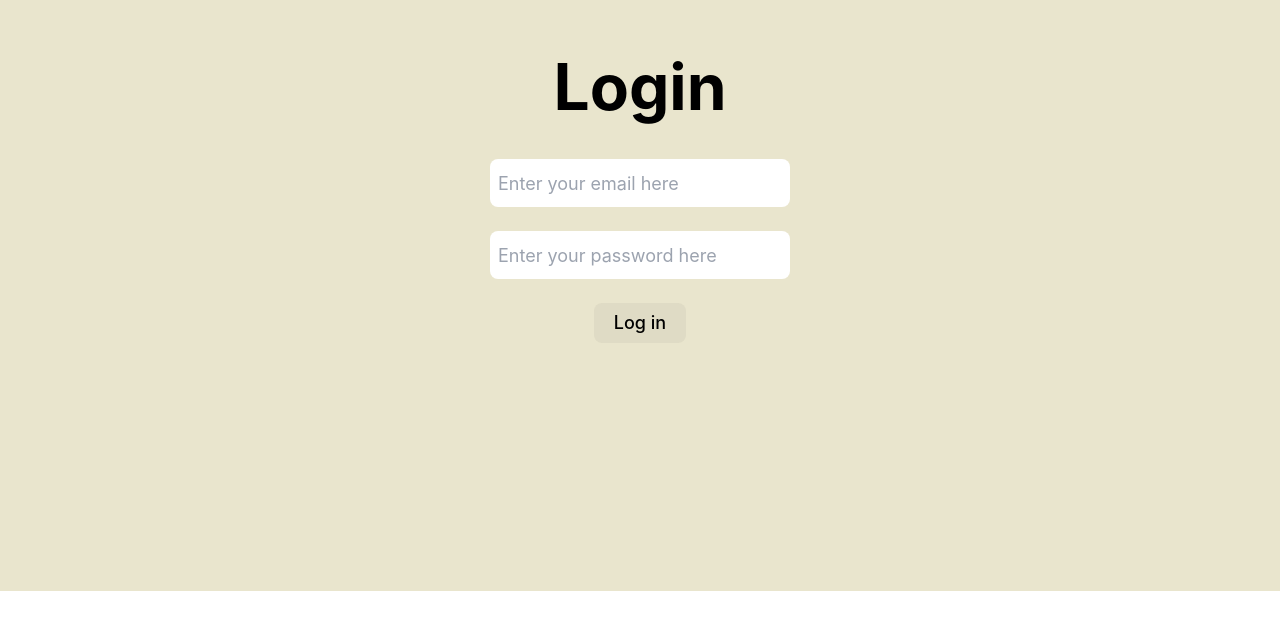
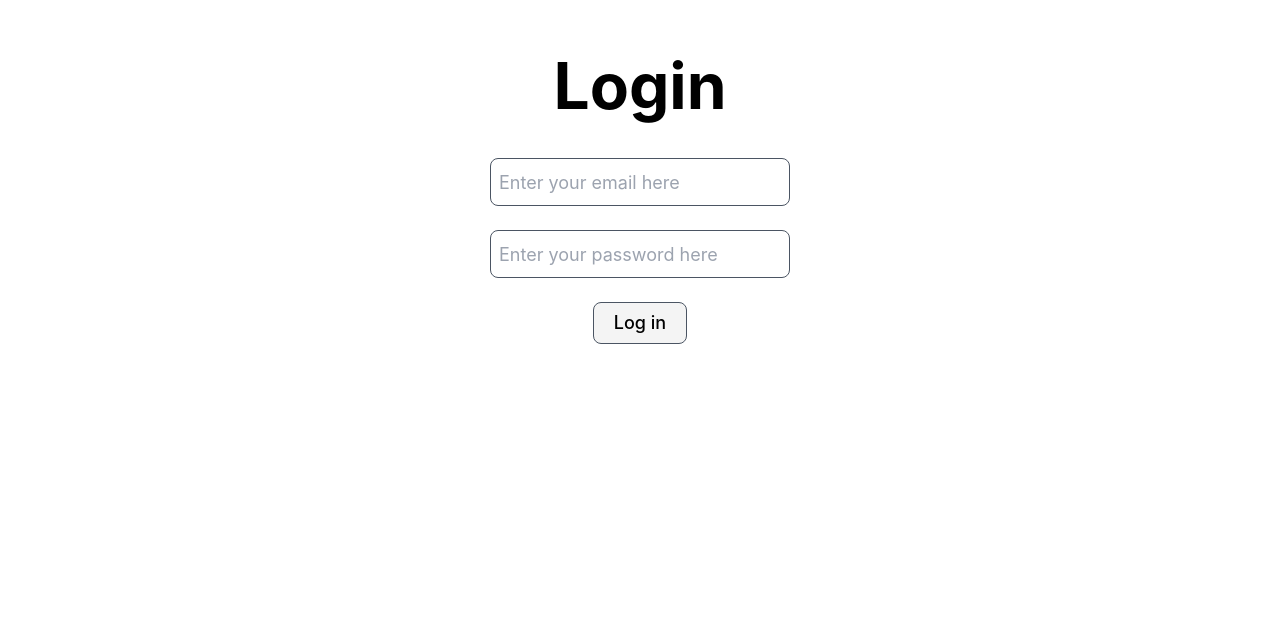
Before and after one commit to agiledev-students-spring2024/4-final-project-readtrack, a React (Create React App) app in the folder front-end/: page /login in a window 1280 px wide. Shown: the part 209-838 px from the top of the page. Built offline with nearby package versions, Linux system fonts and the light colour scheme.

Commit message:
color changes to the sign up page

```diff
--- a/front-end/src/App.css
+++ b/front-end/src/App.css
@@ -3,11 +3,11 @@
 @tailwind utilities;
 
 .btn {
-  @apply px-4 py-2 bg-goodreads-darkblue text-white font-semibold rounded-md hover:bg-blue-700 focus:outline-none focus:ring-2 focus:ring-blue-300 focus:ring-opacity-50;
+  @apply px-4 py-2 bg-goodreads-lightgray text-white font-semibold rounded-md hover:bg-blue-700 focus:outline-none focus:ring-2 focus:ring-blue-300 focus:ring-opacity-50;
 }
 
 .btn-sm {
-  @apply px-1 py-1 text-xs bg-goodreads-darkblue text-white font-semibold rounded-md hover:bg-blue-700 focus:outline-none focus:ring-2 focus:ring-blue-300 focus:ring-opacity-50;
+  @apply px-1 py-1 text-xs bg-goodreads-lightgray text-white font-semibold rounded-md hover:bg-blue-700 focus:outline-none focus:ring-2 focus:ring-blue-300 focus:ring-opacity-50;
 }
 
 .App {
@@ -56,7 +56,6 @@
   align-items: center;
   justify-content: center;
   height: 100vh;
-  background-color: #e9e5cd;
 }
 
 .titleContainer {
--- a/front-end/src/pages/Form/login.js
+++ b/front-end/src/pages/Form/login.js
@@ -54,7 +54,7 @@ const Login = ({ registeredUser, setLoggedInUser }) => {
   };
 
   return (
-    <div className='flex flex-col items-center justify-center h-lvh bg-[#e9e5cd]'>
+    <div className='bg-goodreads-white flex flex-col items-center justify-center h-lvh'>
       <div className='flex flex-col text-[64px] font-bold items-center justify-center'>
         <div>Login</div>
       </div>
@@ -66,7 +66,7 @@ const Login = ({ registeredUser, setLoggedInUser }) => {
           value={email}
           placeholder="Enter your email here"
           onChange={(ev) => setEmail(ev.target.value)}
-          className='h-[48px] w-[300px] text-lg rounded-lg pl-2'
+          className='border border-gray-600 h-[48px] w-[300px] text-lg rounded-lg pl-2'
         />
         <label className="errorLabel">{emailError}</label>
       </div>
@@ -77,13 +77,13 @@ const Login = ({ registeredUser, setLoggedInUser }) => {
           value={password}
           placeholder="Enter your password here"
           onChange={(ev) => setPassword(ev.target.value)}
-          className='h-[48px] w-[300px] text-lg rounded-lg pl-2'
+          className='border border-gray-600 h-[48px] w-[300px] text-lg rounded-lg pl-2'
         />
         <label className="errorLabel">{passwordError}</label>
       </div>
       <br />
       <div className='flex flex-col items-start justify-center'>
-        <button className='bg-[rgba(51,_51,_51,_0.05)] hover:bg-[rgba(51,_51,_51,_0.2)] rounded-[8px] cursor-pointer text-[18px] font-medium leading-[20px] px-[20px] py-[10px] text-center' onClick={handleLogin}>
+        <button className='border border-gray-600 bg-[rgba(51,_51,_51,_0.05)] hover:bg-[rgba(51,_51,_51,_0.2)] rounded-[8px] cursor-pointer text-[18px] font-medium leading-[20px] px-[20px] py-[10px] text-center' onClick={handleLogin}>
           Log in
         </button>
       </div>
--- a/front-end/src/pages/home.js
+++ b/front-end/src/pages/home.js
@@ -6,13 +6,13 @@ const Home = ({ loggedInUser }) => {
   const navigate = useNavigate();
 
   return (
-    <div className="mainContainer">
+    <div className="mainContainer bg-goodreads-white">
       <div className={"titleContainer"}>
         <div className={"appIcon"}>
           <img src={appIcon} alt="icon" className="w-20 h-20" />
         </div>
-        <div className="text-goodreads-darkbrown">Welcome</div>
-        <div className="text-2xl text-goodreads-brown">to readTrack!</div>
+        <div className="text-goodreads-black">Welcome</div>
+        <div className="text-2xl text-goodreads-black">to readTrack!</div>
         <div className="mt-4"></div>
       </div>
       <div className="flex flex-col space-y-4">
--- a/front-end/tailwind.config.js
+++ b/front-end/tailwind.config.js
@@ -5,15 +5,18 @@ module.exports = {
     extend: {
       colors: {
         goodreads: {
-          white: "#FFFCEC", //offwhite
-          lightcream: "#e9e5cd", //
-          darkblue: "#003049",
-          lightblue: "#669BBC",
+          white: "#FFFFFF",
+          lightgray: "#D9D9D9",
+          black: "#000000",
         },
       },
       backgroundImage: {
         'custom-gradient': 'linear-gradient(to bottom, #003049, #669BBC)',
       },
+      outline: {
+        lightgray: '2px solid #D9D9D9',
+      }
+
     },
   },
   plugins: [],
```
